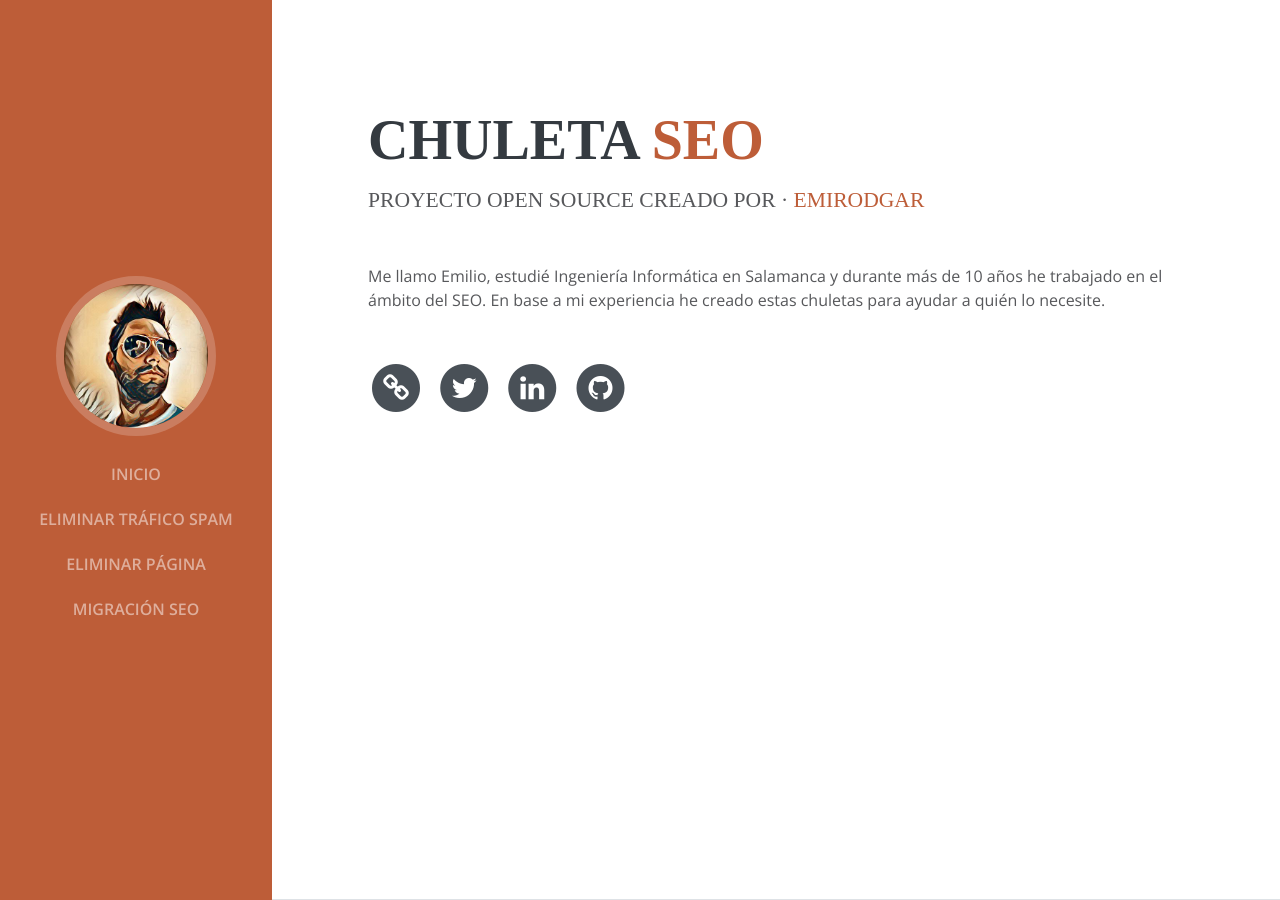
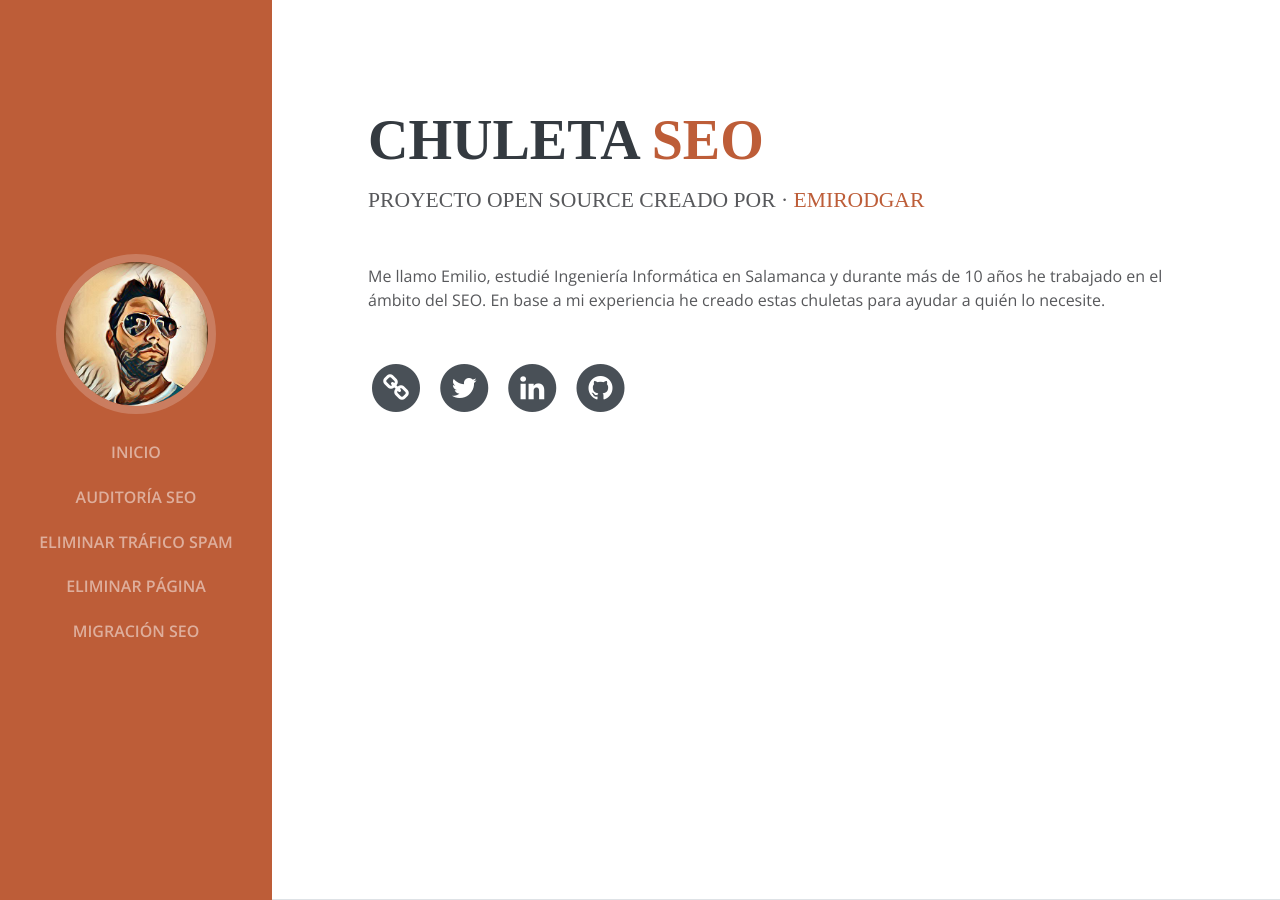
Before and after one commit to Emirodgar/w-chuleta-seo, a Jekyll site: the page built from README.md, in a window 1280 px wide. Built offline with Jekyll 4.4.1, drawn with Linux system fonts in a browser that asks for light colours; some web fonts are replaced; our own code applies the rules of GitHub Pages for plain Markdown files.

Commit message:
Update default.html

```diff
--- a/_layouts/default.html
+++ b/_layouts/default.html
@@ -51,6 +51,9 @@
             <a class="nav-link js-scroll-trigger" href="https://chuletaseo.com">Inicio</a>
           </li>
           <li class="nav-item">
+            <a class="nav-link js-scroll-trigger" href="/auditoria-seo">Auditoría SEO</a>
+          </li>
+          <li class="nav-item">
             <a class="nav-link js-scroll-trigger" href="/eliminar-trafico-spam-robot">Eliminar tráfico SPAM</a>
           </li>
           <li class="nav-item">
```
